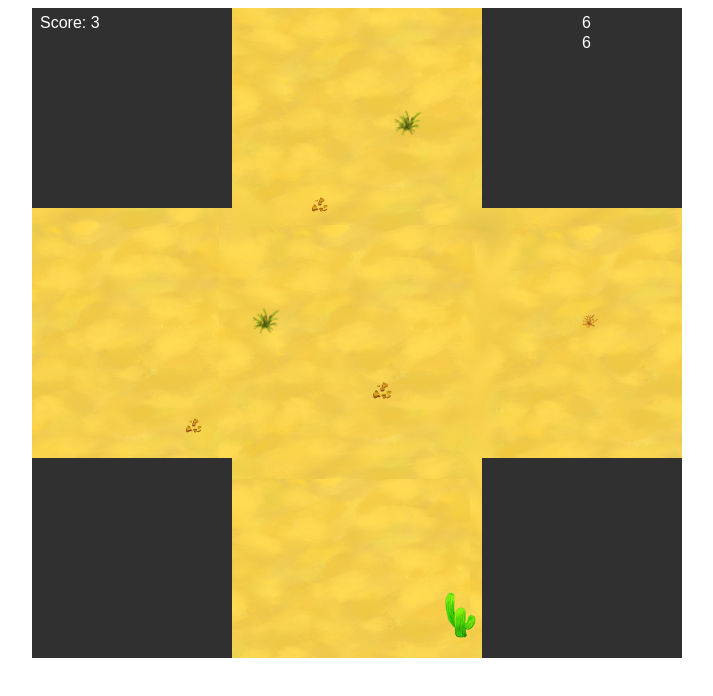
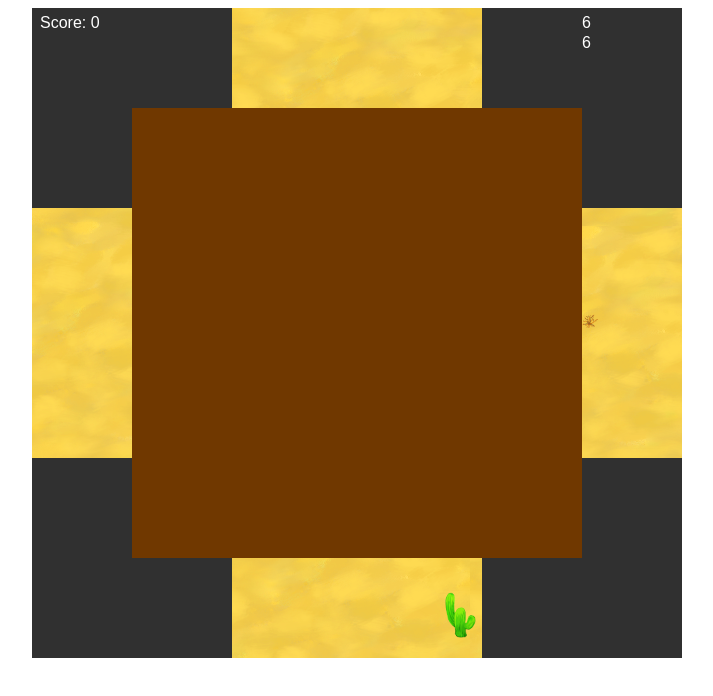
Before and after one commit to Ivo-Evans/Cowboy-Jim, a plain HTML site: page index.html in a window 1280 px wide. Shown: the whole page, without its empty margins (283-996 px from the left). Drawn offline with Linux system fonts and the light colour scheme.

Commit message:
add gameover condition

```diff
--- a/index.html
+++ b/index.html
@@ -20,9 +20,9 @@
 </head>
 <body>
     <canvas id="myCanvas" width="650px" height="650px"></canvas>
+    <script src="./scripts/ninjacontrol.js"></script>
     <script src="./scripts/rendering.js"></script>
     <script src="./scripts/reloading.js"></script>
     <script src="./scripts/shooting.js"></script>
-    <script src="./scripts/ninjacontrol.js"></script>
 </body>
 </html>
--- a/scripts/ninjacontrol.js
+++ b/scripts/ninjacontrol.js
@@ -1,3 +1,5 @@
+let gameover = false;
+
 let enemies = {
   top: [],
   right: [],
@@ -44,7 +46,8 @@ function drawEnemies() {
     enemy.x += enemySpeed;
     enemy.y += enemy.sidestep * enemySpeed;
     if (enemy.x > 300) {
-      killNinjas("arrowleft", true);
+      // killNinjas("arrowleft", true);
+      gameover = true;
     }
     // gameover conditions, gameover state
   });
@@ -54,7 +57,8 @@ function drawEnemies() {
     enemy.y += enemySpeed;
     enemy.x += enemy.sidestep * enemySpeed;
     if (enemy.y > 300) {
-      killNinjas("arrowup", true);
+      // killNinjas("arrowup", true);
+      gameover = true;
     }
   });
 
@@ -63,7 +67,8 @@ function drawEnemies() {
     enemy.x -= enemySpeed;
     enemy.y += enemy.sidestep * enemySpeed;
     if (enemy.x < 300) {
-      killNinjas("arrowright", true);
+      // killNinjas("arrowright", true);
+      gameover = true;
     }
   });
 
@@ -72,7 +77,8 @@ function drawEnemies() {
     enemy.y -= enemySpeed;
     enemy.x += enemy.sidestep * enemySpeed;
     if (enemy.y < 300) {
-      killNinjas("arrowdown", true);
+      // killNinjas("arrowdown", true);
+      gameover = true;
     }
   });
 }
--- a/scripts/rendering.js
+++ b/scripts/rendering.js
@@ -13,6 +13,7 @@ function draw() {
   drawEnemies();
   drawScore();
   drawAmmo();
+  checkForGameOver();
 }
 
 function drawJim() {
@@ -58,9 +59,22 @@ function drawAmmo() {
 
 let interval = setInterval(draw, 10);
 
-/* stuff related to enemies */
+function checkForGameOver() {
+  if (gameover) {
+    console.log(interval);
+    clearInterval(interval);
+    console.log(interval);
+    interval = setInterval(drawGameOverScreen, 10);
+  }
+}
 
-
+function drawGameOverScreen() {
+  ctx.beginPath()
+  ctx.rect(100, 100, 450, 450);
+  ctx.fillStyle = "#703800";
+  ctx.fill();
+  ctx.closePath();
+}
 
 /*TODO: add up-down trick shot support // THOUGHT: currently, the gun input refers to the absolute position of the shot, it's not relative to Jim's body or direction. That's fine and good, but it means that the trickshot mechanic doesn't make that much sense. When Jim is facing up, 'd' 'ArrowLeft' is a good shot, but when he is facing down, it is a bad shot. You could only make this idea work if: a) Jim never rotates his body (doesn't make sense), b) the trick shot is determined relative to Jim's current rotation (overly impractical and difficult for the player, since control scheme and camera wouldn't rotate). Why don't you just simplify your game, then, and remove this idea, along with the chance variabe etc etc. Or, alternately, just stop him from rotating his body...? A lot would have to be lost to remove the feature, stuff which has been fun. Then again what has it really gotten you? You, yourself, don't even use it in gameplay, it's just a bit confusing.
 ... Maybe it doesn't NEED to make sense. It's a control-scheme dynamic, really - it's there to push player's not to make the most obvious move...
@@ -68,11 +82,17 @@ let interval = setInterval(draw, 10);
 
 
 TODO: redesign this as a modular program. Modules: main, ninjas, shooting, reloading
+
 TODO: double points for using both guns at once to kill two enemies (implementation: a killcount and a bonus count feature, which are combined in the score display. Increment difficulty based on kill count, but not on score count
+
 TODO: a popup allerting you to your level up, like a speech bubble across one of the buildings or something
+
 TODO: remove test crutch from killNinjas, implement real gameover condition
+
 TODO: randomly generated tumble-weed (you can use the icon from the tileset, and rotate it, like weed.rotate(n * Math.pi / 180)) And you can have a tumbleweed object, just like the ninjas one, which lowers or raises its relevant axis once every time.
+
 TODO: implement choice between HaloMode and CodMode. in CodMode the enemies come suddenly and quickly and it's all about twitch (and some luck). In HaloMode enemies come regularly but more slowly and it's all about consistently good playing - but it's less exciting.
+
 TODO: give the Jim pictures revolvers
 TODO: implement ninja images - ninjameges
 TODO: add building images to background - don't redraw them every time draw() is called, that's pointless.
```
